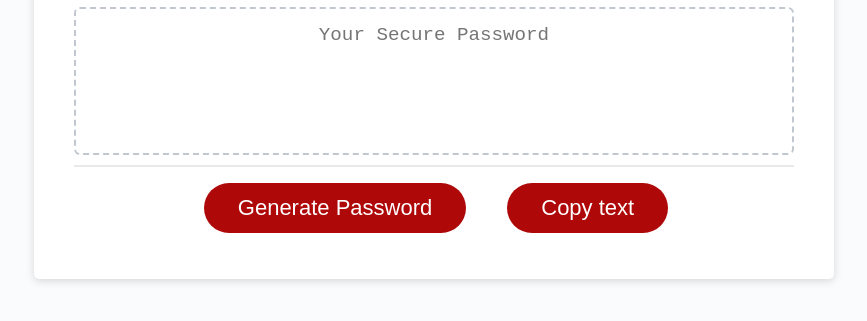
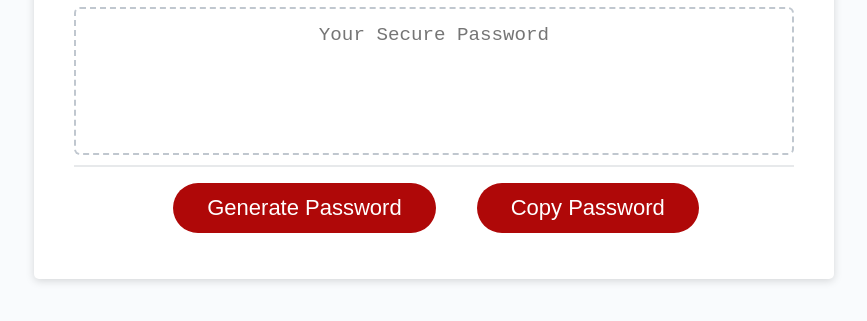
Before and after one commit to texrob20/password-generate, a plain HTML site: page index.html in a window 1280 px wide. Shown: the part 541-862 px from the top of the page, without its empty margins (206-1073 px from the left). Drawn offline with Linux system fonts and the light colour scheme.

Commit message:
more styling

```diff
--- a/index.html
+++ b/index.html
@@ -50,7 +50,7 @@
         </div>
         <div class="card-footer">
           <button id="generate" class="btn">Generate Password</button>
-          <button id="copyText" class="btn">Copy text</button>
+          <button id="copyText" class="btn">Copy Password </button>
         </div>
       </div>
     </div>
```
